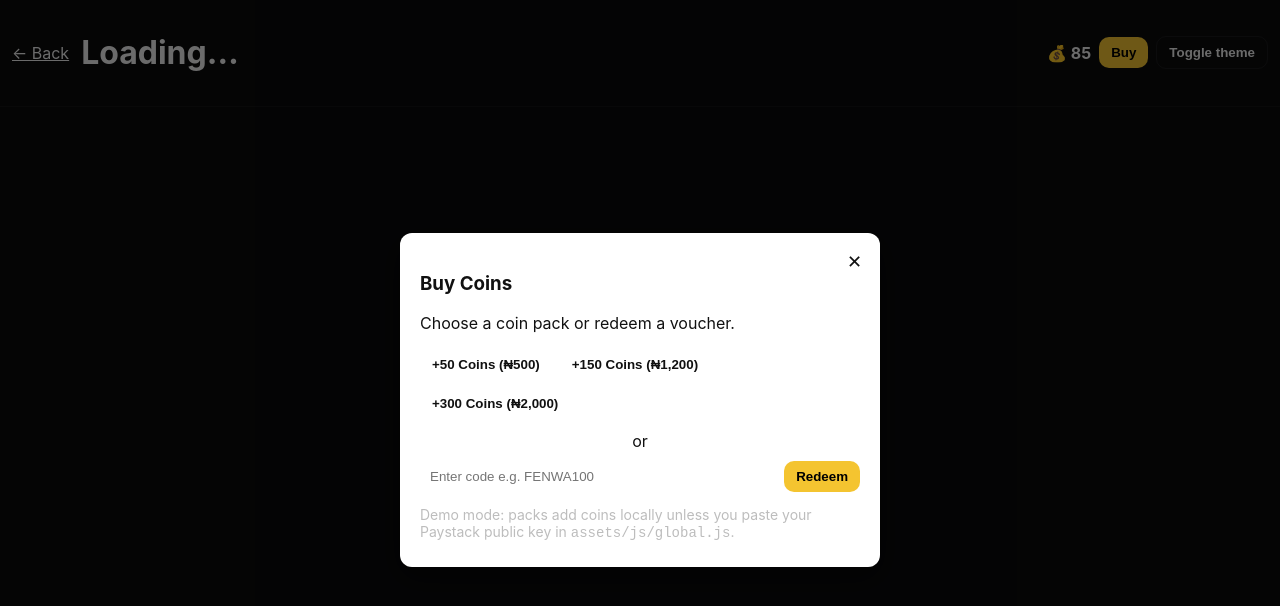
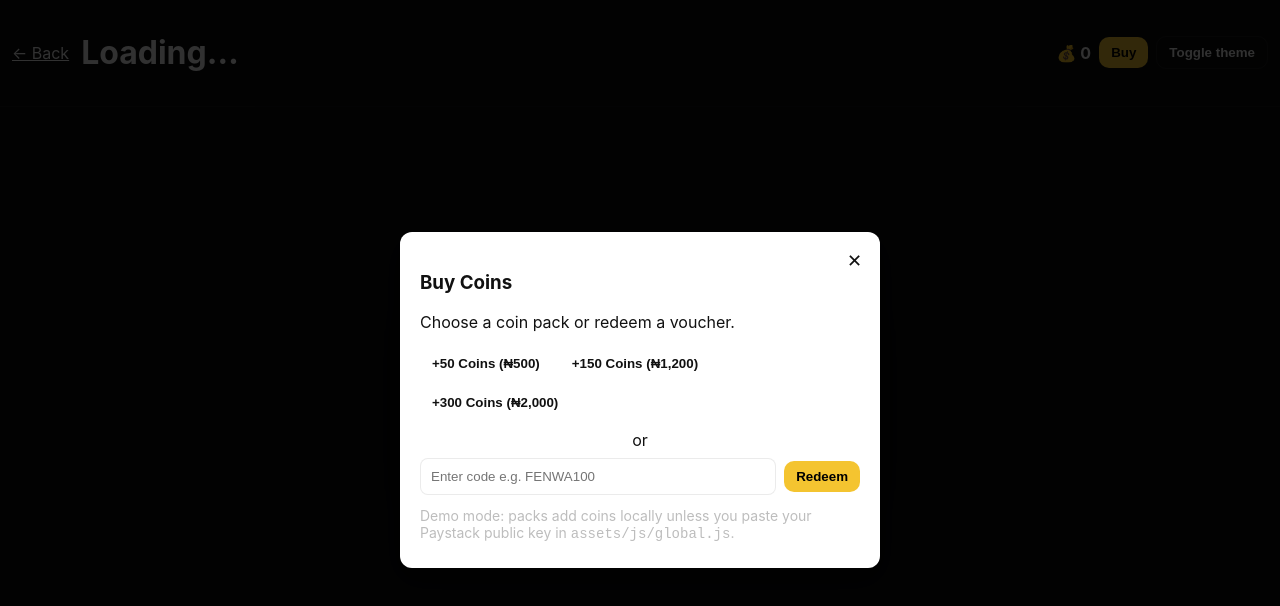
Before and after one commit to FenwaDcent/Fenwanovel-afritales, a plain HTML site: page books/testimony-the-irony-of-destiny/book.html in a window 1280 px wide. Drawn offline with Linux system fonts and the light colour scheme.

Commit message:
Update book.html

```diff
--- a/books/testimony-the-irony-of-destiny/book.html
+++ b/books/testimony-the-irony-of-destiny/book.html
@@ -39,28 +39,28 @@
 
   <div id="tati-watermark" class="watermark"></div>
 
-  <!-- BUY COINS MODAL -->
+<!-- BUY COINS MODAL -->
 <div id="buyModal" class="modal" hidden>
   <div class="modal-card" role="dialog" aria-modal="true" aria-label="Buy Coins">
     <button class="modal-close" id="closeBuyModalBtn" aria-label="Close modal">✕</button>
     <h3>Buy Coins</h3>
     <p>Choose a coin pack or redeem a voucher.</p>
+
     <div class="coins-grid">
       <button class="pack btn" data-coins="50"  data-kobo="50000">+50 Coins (₦500)</button>
       <button class="pack btn" data-coins="150" data-kobo="120000">+150 Coins (₦1,200)</button>
       <button class="pack btn" data-coins="300" data-kobo="200000">+300 Coins (₦2,000)</button>
     </div>
+
     <div style="text-align:center;margin:8px 0">or</div>
-    <label style="display:flex;gap:8px;align-items:center">
-      <input id="voucherInput" placeholder="Enter code e.g. FENWA100" style="flex:1;padding:10px;border-radius:8px;border:0" />
+
+    <label style="display:flex;gap:8px;align-items:center;margin-top:8px">
+      <input id="voucherInput" placeholder="Enter code e.g. FENWA100" style="flex:1;padding:10px;border-radius:8px;border:1px solid rgba(0,0,0,0.08);" />
       <button id="redeemBtn" class="btn">Redeem</button>
     </label>
+
     <p class="small muted" style="margin-top:12px">
       Demo mode: packs add coins locally unless you paste your Paystack public key in <code>assets/js/global.js</code>.
     </p>
   </div>
 </div>
-  <script src="../../assets/js/global.js"></script>
-  <script src="../../assets/js/reader.js"></script>
-</body>
-</html>
```
